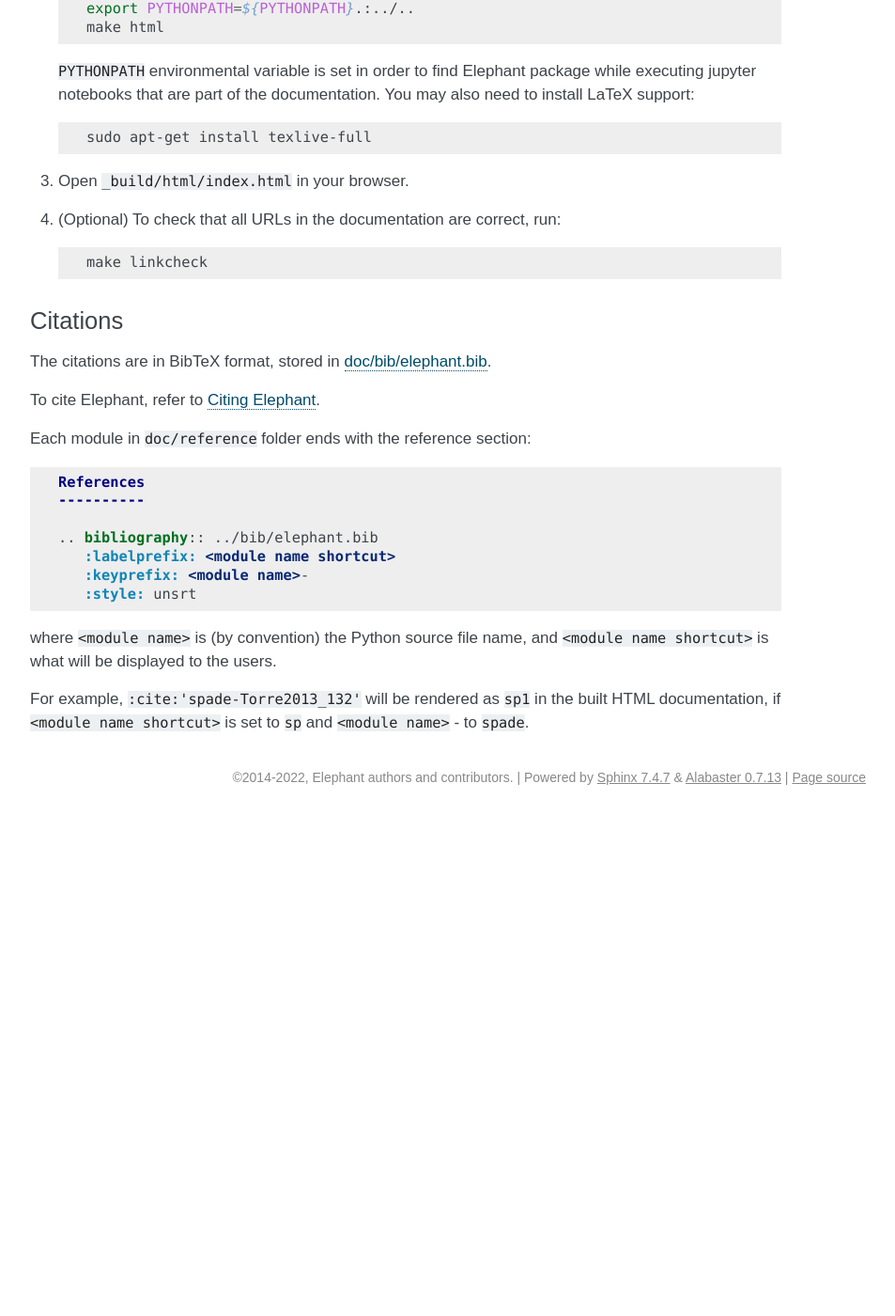
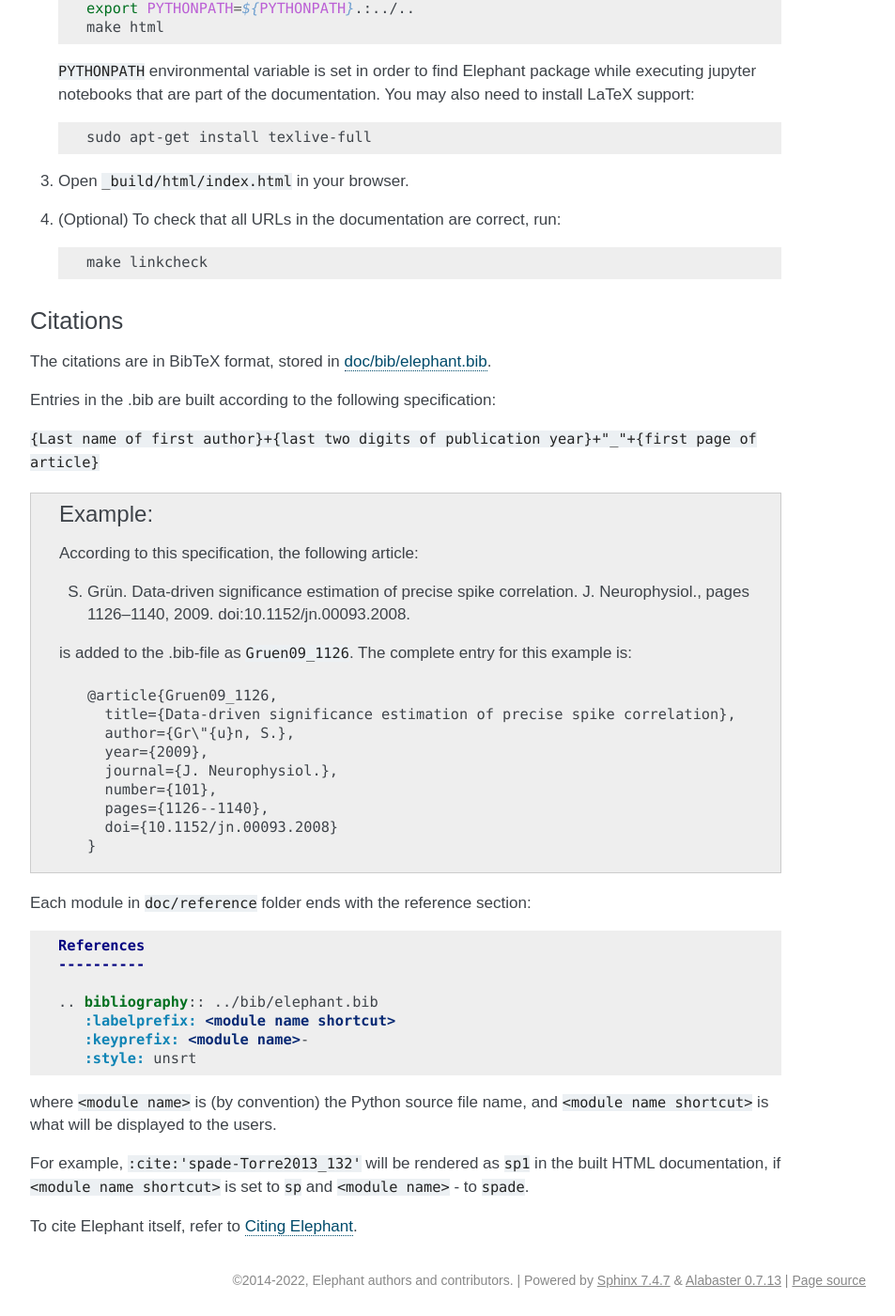
Before and after one commit to NeuralEnsemble/elephant, a Sphinx documentation site: the page built from doc/contribute.rst, in a window 1280 px wide and 1400 px high, scrolled down 4676 px. Shown: the whole window at 94% size, without its empty margins (318-1271 px from the left). Built offline with Sphinx 7.4.7, drawn with Linux system fonts in a browser that asks for light colours; formulas are drawn with MathJax 3; pages that are not in the unit, such as notebooks, are missing from menus; before the commit the page ends 5541 px from its top, so only the background shows below that.

Commit message:
add specification with example for entries in bib-file to documentation (#504)

```diff
--- a/doc/contribute.rst
+++ b/doc/contribute.rst
@@ -307,7 +307,31 @@ Citations
 The citations are in BibTeX format, stored in `doc/bib/elephant.bib
 <https://github.com/NeuralEnsemble/elephant/blob/master/doc/bib/elephant.bib>`_.
 
-To cite Elephant, refer to :doc:`citation`.
+Entries in the .bib are built according to the following specification:
+
+``{Last name of first author}+{last two digits of publication year}+"_"+{first page of article}``
+
+
+.. admonition:: Example
+
+    According to this specification, the following article:
+
+    S. Grün. Data-driven significance estimation of precise spike correlation. J. Neurophysiol., pages 1126–1140, 2009. doi:10.1152/jn.00093.2008.
+
+    is added to the .bib-file as ``Gruen09_1126``. The complete entry for this example is:
+
+    .. code-block:: rst
+
+        @article{Gruen09_1126,
+          title={Data-driven significance estimation of precise spike correlation},
+          author={Gr\"{u}n, S.},
+          year={2009},
+          journal={J. Neurophysiol.},
+          number={101},
+          pages={1126--1140},
+          doi={10.1152/jn.00093.2008}
+        }
+
 
 Each module in ``doc/reference`` folder ends with the reference section:
 
@@ -328,4 +352,6 @@ For example, ``:cite:'spade-Torre2013_132'`` will be rendered as ``sp1`` in
 the built HTML documentation, if ``<module name shortcut>`` is set to ``sp``
 and ``<module name>`` - to ``spade``.
 
+To cite Elephant itself, refer to :doc:`citation`.
+
 .. _Issue tracker: https://github.com/NeuralEnsemble/elephant/issues
```
